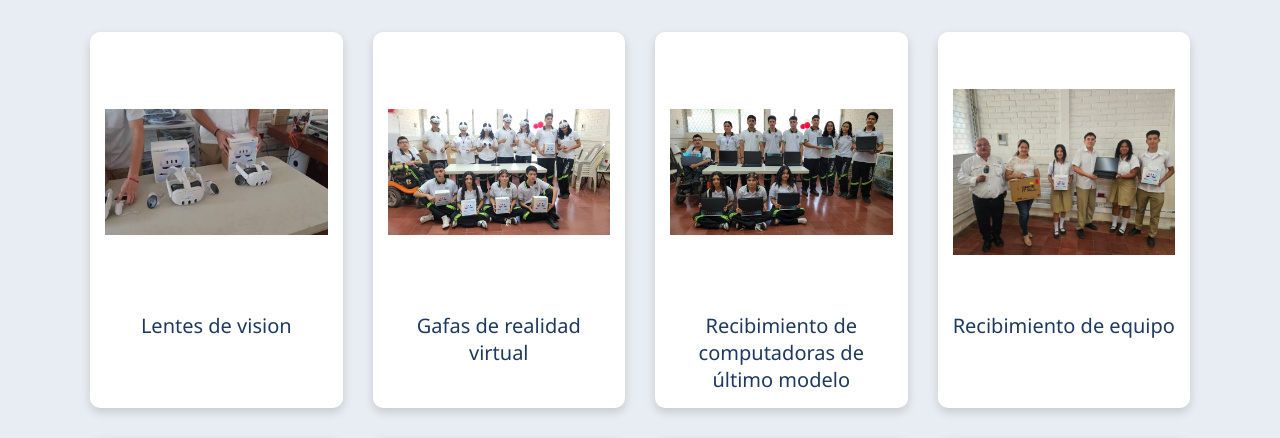
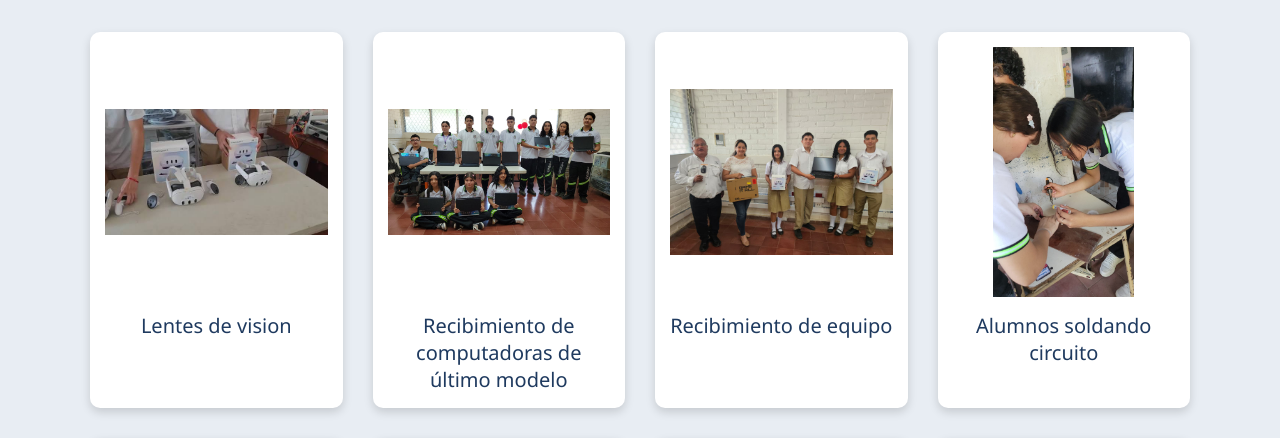
Before and after one commit to 6052020-alt/Software, a plain HTML site: page imagen (1).html in a window 1280 px wide. Shown: the part 284-722 px from the top of the page. Drawn offline with Linux system fonts and the light colour scheme.

Commit message:
Fix HTML structure and update image gallery

```diff
--- a/imagen (1).html
+++ b/imagen (1).html
@@ -183,11 +183,6 @@
         </figure>
 
         <figure>
-            <img src="gafas de realidad virtual.jpeg" alt="Gafas de realidad virtual">
-            <figcaption>Gafas de realidad virtual</figcaption>
-        </figure>
-
-        <figure>
             <img src="Recibimiento de computadoras de ultimo modelo.jpeg" alt="Computadoras">
             <figcaption>Recibimiento de computadoras de último modelo</figcaption>
         </figure>
```
